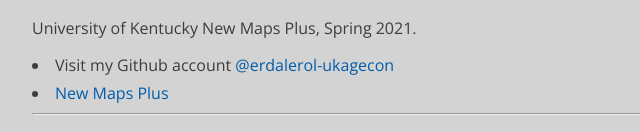
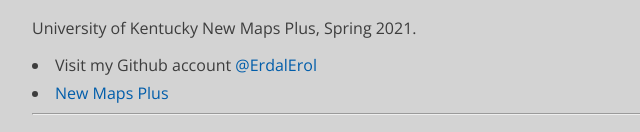
Before and after one commit to ErdalErol/US-County-Per-Capita-Income-2019, a plain HTML site: page index.html in a window 1280 px wide. Shown: the part 3847-3979 px from the top of the page, 96-736 px from the left. Drawn offline with nearby package versions, Linux system fonts and the light colour scheme.

Commit message:
Update index.html

```diff
--- a/index.html
+++ b/index.html
@@ -222,7 +222,7 @@
         <p>
             University of Kentucky New Maps Plus, Spring 2021.
           </p>
-        <li>Visit my Github account <a href='https://github.com/erdalerol-ukagecon/'>@erdalerol-ukagecon</a> </li>
+        <li>Visit my Github account <a href='https://github.com/ErdalErol/'>@ErdalErol</a> </li>
         <li><a href="https://newmapsplus.github.io">New Maps Plus</a></li>
         <hr>
 
```
